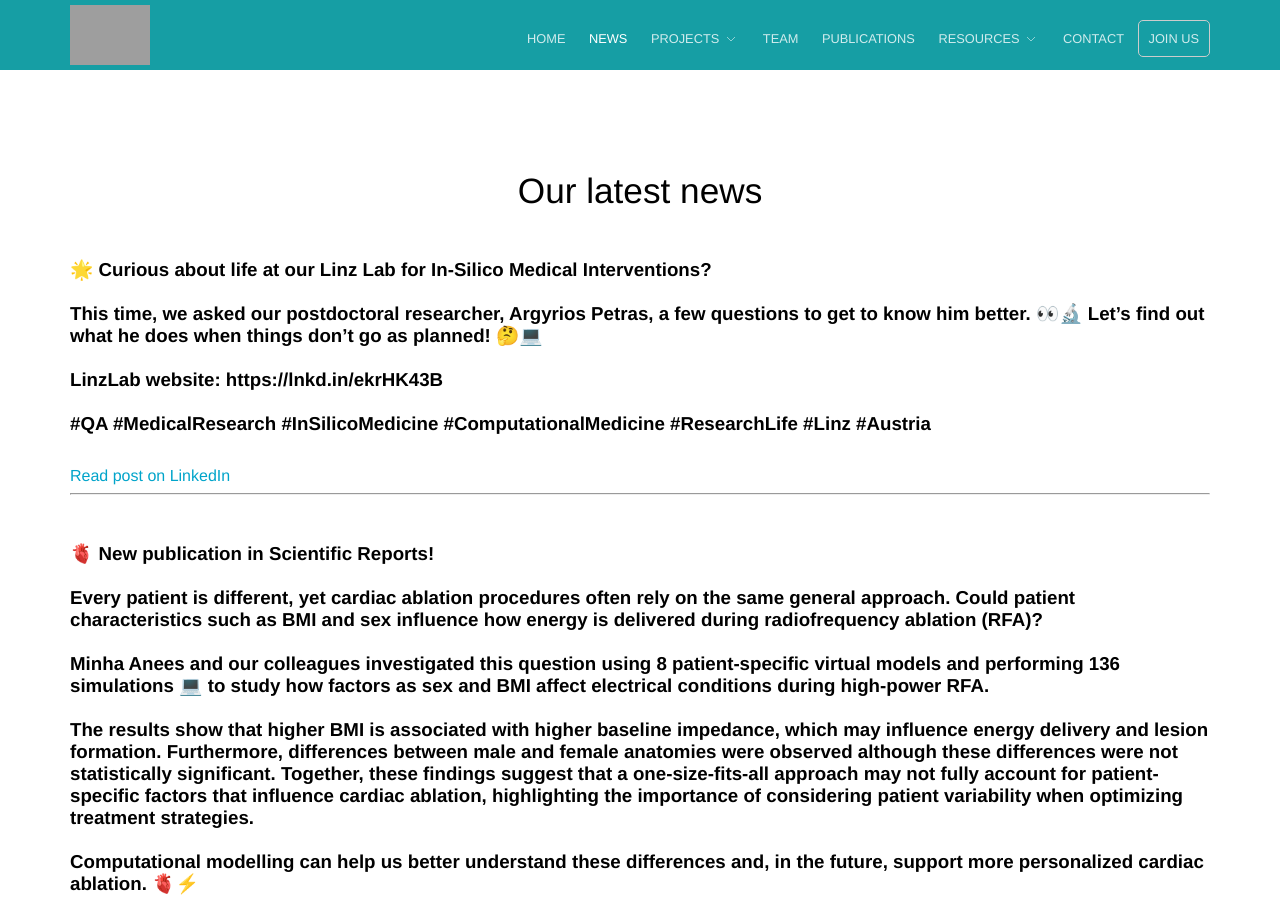
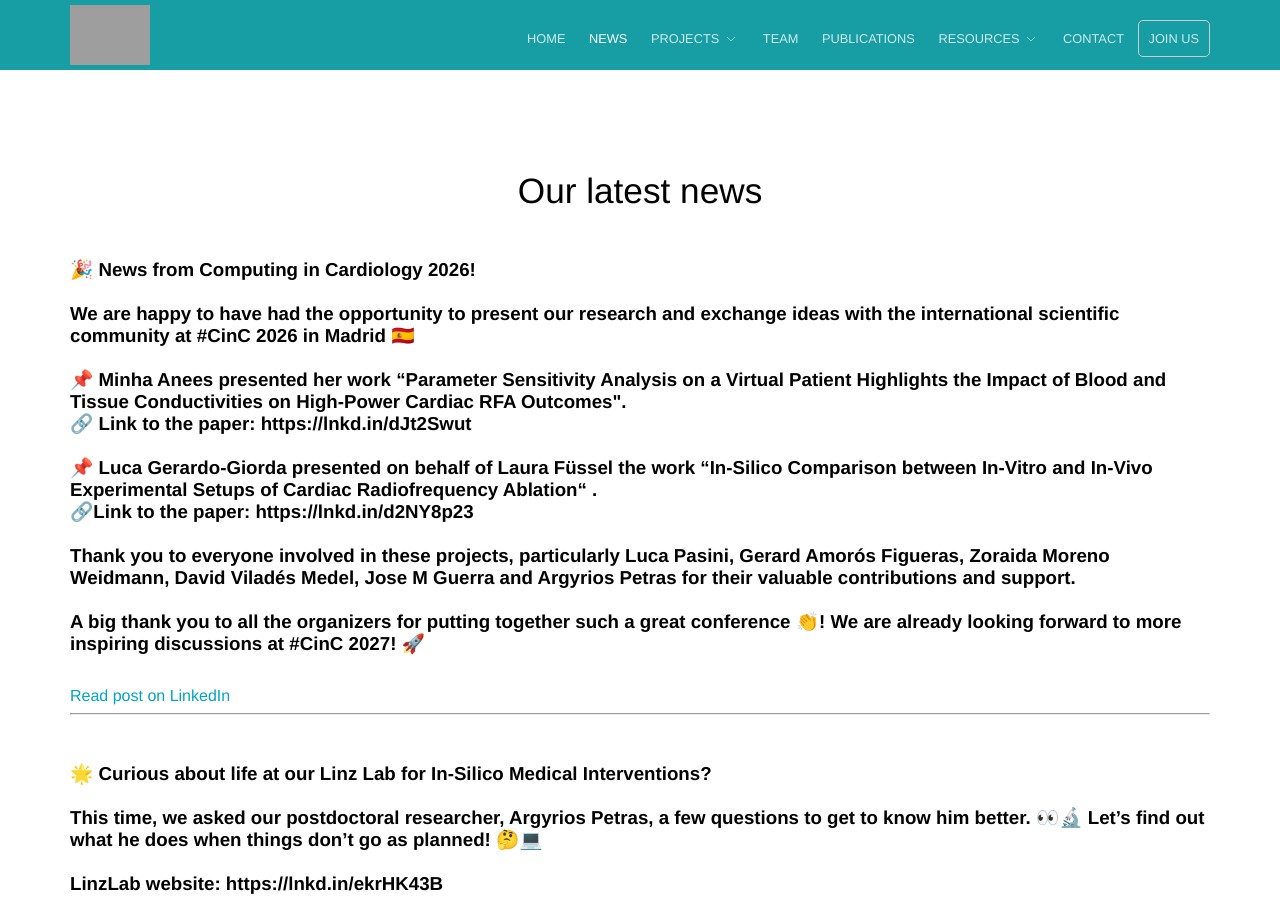
Before and after one commit to linzlabinsilmed/linzlabinsilmed.github.io, a Jekyll site: the page built from news.html, in a window 1280 px wide and 900 px high. Built offline with Jekyll 4.4.1, drawn with Linux system fonts in a browser that asks for light colours; some of the changed text lies outside the part shown; grey boxes are pictures that could not be loaded.

Commit message:
Update LinkedIn feed [auto]

```diff
--- a/_data/linkedin_feed.yml
+++ b/_data/linkedin_feed.yml
@@ -1,3 +1,35 @@
+- title: >-
+    🎉 News from Computing in Cardiology 2026!
+
+
+    We are happy to have had the opportunity to present our research and
+    exchange ideas with the international scientific community at #CinC 2026 in
+    Madrid 🇪🇸
+
+
+    📌 Minha Anees presented her work “Parameter Sensitivity Analysis on a
+    Virtual Patient Highlights the Impact of Blood and Tissue Conductivities on
+    High-Power Cardiac RFA Outcomes".
+
+    🔗 Link to the paper: https://lnkd.in/dJt2Swut
+
+
+    📌 Luca Gerardo-Giorda presented on behalf of Laura Füssel the work
+    “In-Silico Comparison between In-Vitro and In-Vivo Experimental Setups of
+    Cardiac Radiofrequency Ablation“ .
+
+    🔗Link to the paper: https://lnkd.in/d2NY8p23
+
+
+    Thank you to everyone involved in these projects, particularly Luca Pasini,
+    Gerard Amorós Figueras, Zoraida Moreno Weidmann, David Viladés Medel, Jose M
+    Guerra and Argyrios Petras for their valuable contributions and support.
+
+
+    A big thank you to all the organizers for putting together such a great
+    conference 👏! We are already looking forward to more inspiring discussions
+    at #CinC 2027! 🚀
+  url: https://www.linkedin.com/posts/linz-lab-for-in-silico-medical-interventions_cinc-cinc-activity-7508541040698757120-jDkT
 - title: >-
     🌟 Curious about life at our Linz Lab for In-Silico Medical Interventions?
 
@@ -246,32 +278,3 @@
 
     Link to the abstract: https://lnkd.in/dAj7tHWj
   url: https://www.linkedin.com/posts/linz-lab-for-in-silico-medical-interventions_vph2026-vph2026-activity-7500926772281098240-CE9w
-- title: >-
-    Get to Know Us Better! 👋
-
-
-    It’s September, which for many of us marks the end of the summer break ☀️🍂
-    Throughout this month, we’d like to share a little more about who we are and
-    what we do. And what better way to start than with the latest photo of our
-    Linz Lab for In-Silico Medical Interventions? 📸
-
-
-    From right to left, we have Matteo Micocci and Minha Anees, both PhD
-    students, and Rainer Schelling, our student intern. Behind them are Laura
-    Füssel, also a student intern, and Luca Pasini, a PhD student. Moving to the
-    back row, we have Beata Ondrusova, a postdoc, next to our group leader Luca
-    Gerardo-Giorda. Alongside them are Davide Baroli and Argyrios Petras, both
-    postdoctoral researchers.
-
-
-    Stay tuned to learn more about each of us, our research, and the work we do!
-    💻 🫀 🧠 🫁
-
-
-    LinzLab website: https://lnkd.in/ekrHK43B
-
-
-    #InSilicoMedicine #ComputationalMedicine #MedicalResearch
-    #BiomedicalResearch #DigitalHealth #MedicalTechnology #BiomedicalEngineering
-    #ComputationalScience #ResearchTeam  #AcademicResearch
-  url: https://www.linkedin.com/posts/linz-lab-for-in-silico-medical-interventions_insilicomedicine-computationalmedicine-activity-7500537983000014848-9hei
```
